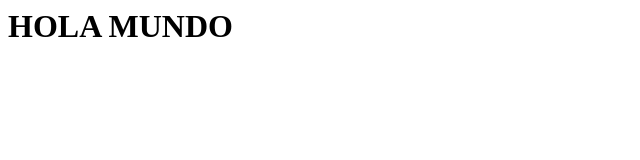
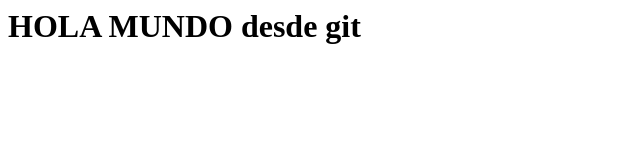
Before and after one commit to pabloccna/html, a plain HTML site: page index.html in a window 1280 px wide. Shown: the whole page, without its empty margins (0-640 px from the left). Drawn offline with Linux system fonts and the light colour scheme.

Commit message:
modificacion via vscode

```diff
--- a/index.html
+++ b/index.html
@@ -1,3 +1,3 @@
 <html>
-<h1>HOLA MUNDO </h1>
+<h1>HOLA MUNDO desde git</h1>
 </html>
```
